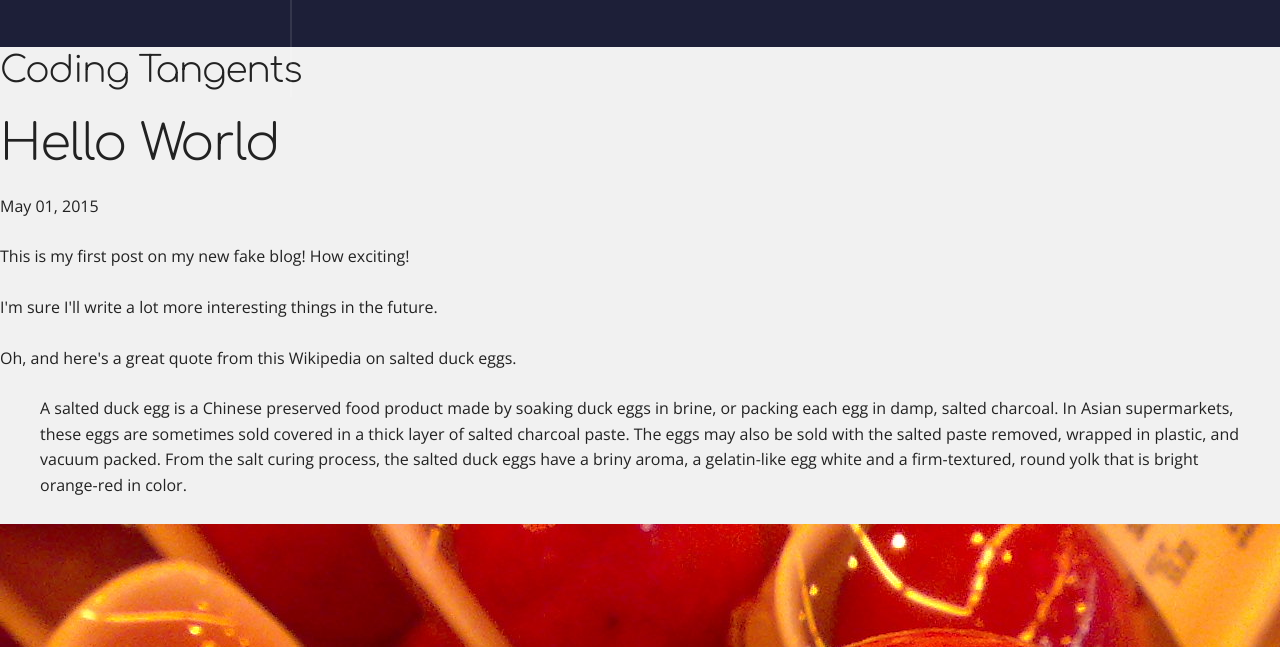
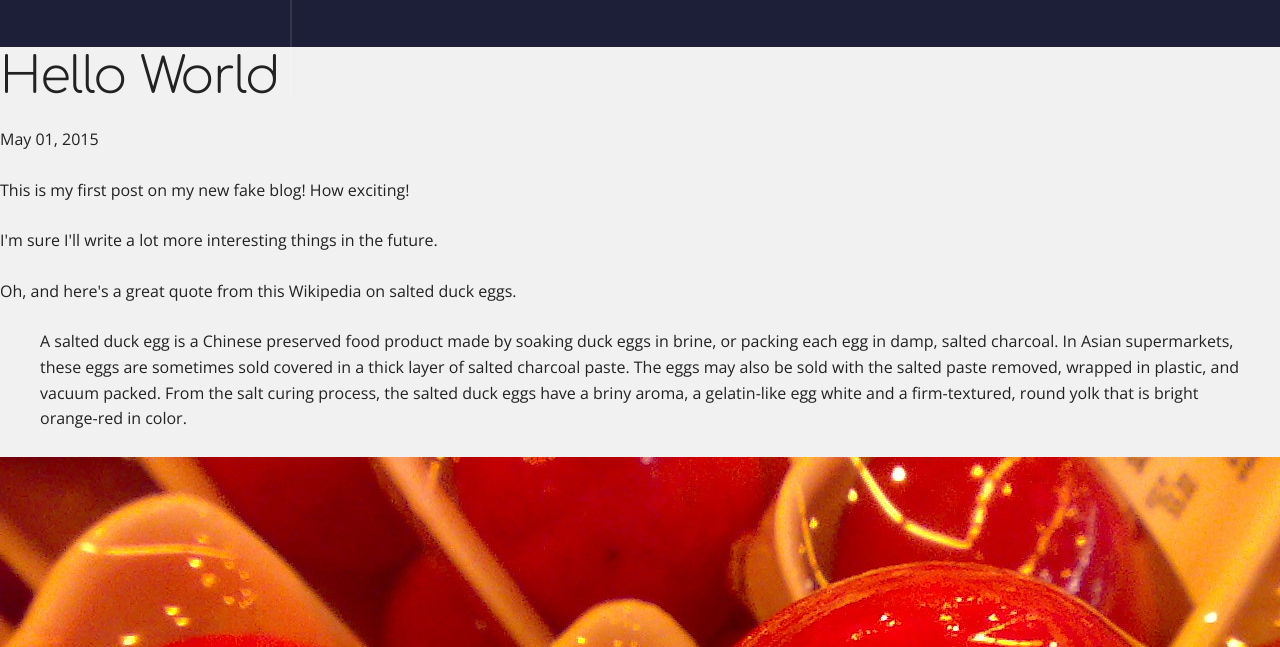
Before and after one commit to TheHandsomeCoder/codingtangents-redux, a Gatsby site: page /hello-world/ in a window 1280 px wide. Shown: the part 153-800 px from the top of the page. Built offline with nearby package versions, Linux system fonts and the light colour scheme; Gatsby itself is replaced by a stand-in of ours.

Commit message:
Removed header from layout

```diff
--- a/src/components/Layout.js
+++ b/src/components/Layout.js
@@ -6,44 +6,14 @@ import Helmet from 'react-helmet'
 
 class Layout extends React.Component {
   render() {
-    const { location, title, children } = this.props
-    const rootPath = `${__PATH_PREFIX__}/`
-    let header
+    const { location, children } = this.props
 
-    if (location.pathname === rootPath) {
-      header = (
-        <h1
-
-        >
-          <Link
-
-            to={`/`}
-          >
-            {title}
-          </Link>
-        </h1>
-      )
-    } else {
-      header = (
-        <h3
-
-        >
-          <Link
-
-            to={`/`}
-          >
-            {title}
-          </Link>
-        </h3>
-      )
-    }
     return (
       <div>
         <Helmet bodyAttributes={{
           class: "bilberry-hugo-theme"
         }}/>
-        <Header title={title}/>
-        {header}
+        <Header/>
         {children}
         <footer>
           © {new Date().getFullYear()}, Built with
```
